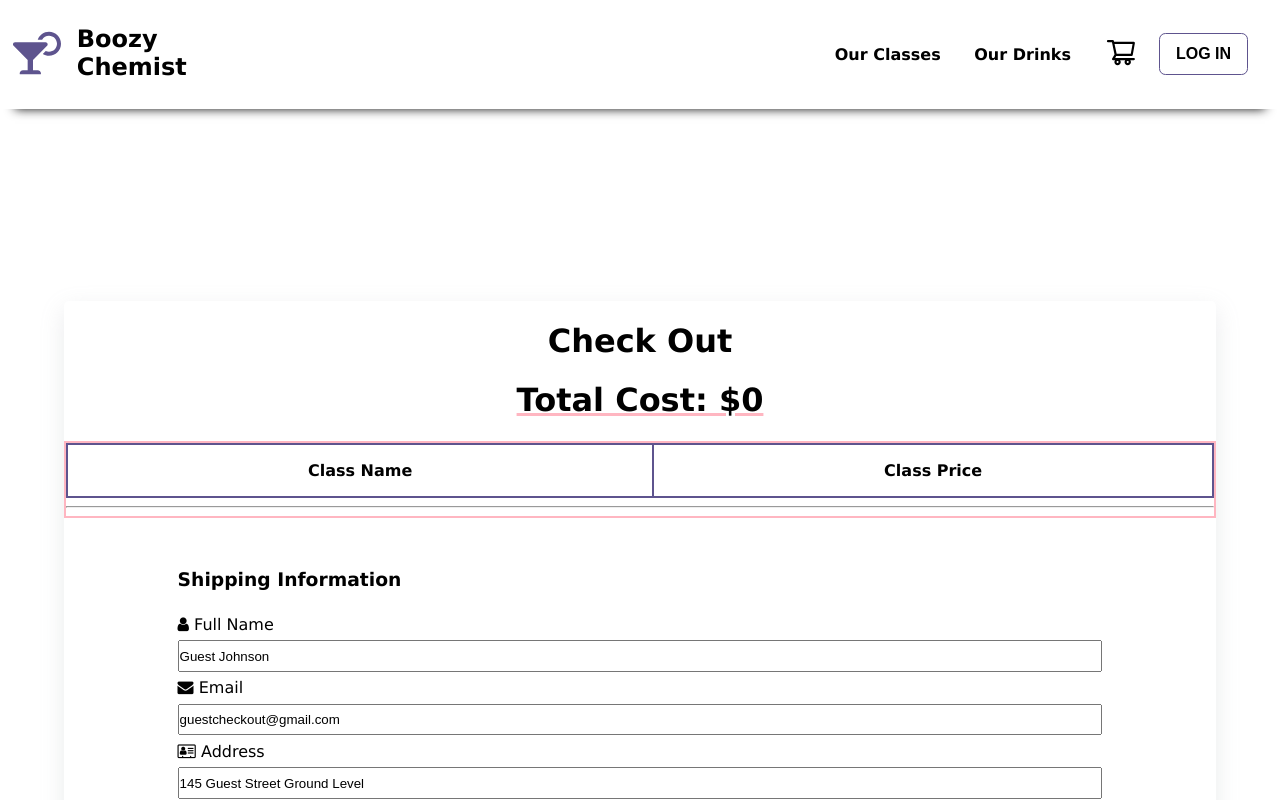
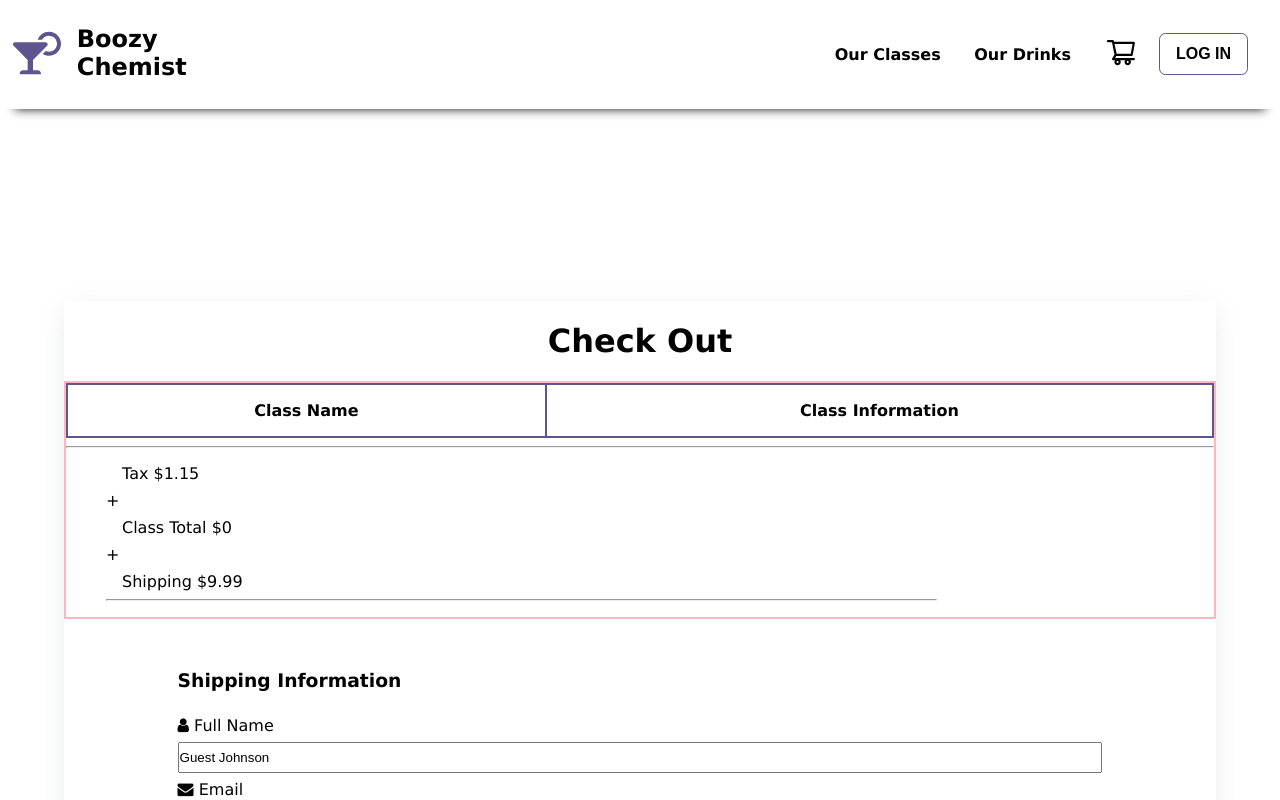
Before and after one commit to Lauryn-Owens/Boozy-Chemist, a React (Vite) app: page /checkout in a window 1280 px wide. Both pictures are taken after a click on the button "CONTINUE AS GUEST". Shown: the top 800 px of the page. Built offline with nearby package versions, Linux system fonts and the light colour scheme.

Commit message:
--fixed totalcost logic and ui on the checkout page -- added toFix to the totalcost to only render first two places after decimal -- added logic for if shipping and billing is different the values of the input fields are also different it a user is checking out a guest or a memeber

```diff
--- a/src/ComponentStyles/CheckOutStyle/checkOutStyle.module.css
+++ b/src/ComponentStyles/CheckOutStyle/checkOutStyle.module.css
@@ -36,8 +36,20 @@ td,
 tr {
   padding: 2rem;
 }
+.priceInformation{
+  list-style-type: none;
+}
+.priceInformation .amount{
+  margin-top: 0.5rem;
+  margin-bottom: 0.5rem;
+  position: relative;
+  left:1rem;
+}
+.priceInformation .hrLine{
+  width:75%;
+}
 .generalCustomerInformation,
-.billingInformation, billingAddressInformation {
+.billingInformation, .billingAddressInformation {
   display: flex;
   flex-direction: column;
   width: 85%;
@@ -45,11 +57,11 @@ tr {
   gap: 0.4rem;
 }
 .generalCustomerInformation input,
-.billingInformation input {
+.billingInformation input, .billingAddressInformation input {
   padding: 0.4rem 0;
 }
 .generalCustomerInformation input:hover,
-.billingInformation input:hover {
+.billingInformation input:hover, .billingAddressInformation input:hover {
   border: 0.18rem solid var(--purple);
 }
 .iconContainer > * {
--- a/src/Components/CheckOut/checkOut.jsx
+++ b/src/Components/CheckOut/checkOut.jsx
@@ -38,11 +38,15 @@ const CheckOut = ({guestCheckOut}) => {
   const location = useLocation();
   const cartTotal = location.state;
 
-  const tax = 1.04;
+  const sumItems = state.reduce((total, item) => {
+    return total + item.classPrice * item.quantity;
+  }, 0);
+
+  let tax = 1.15;
   const shippingCost = 9.99;
 
   const totalWithTax = (total) => {
-    return tax * total + shippingCost;
+    return tax * sumItems + shippingCost;
   };
 
   const navigate = useNavigate();
@@ -62,13 +66,12 @@ const CheckOut = ({guestCheckOut}) => {
     <>
       <div className={style.checkout}>
         <h1 className={style.checkoutHeader}> Check Out</h1>
-        {state.length === 0 ? <h1 className={style.totalCost}>Total Cost: $0</h1> : null}
         <section className={style.totalCostDetails}>
           <table>
             <thead>
               <tr>
                 <th>Class Name</th>
-                <th>Class Price</th>
+                <th>Class Information</th>
               </tr>
             </thead>
             <tbody>
@@ -92,8 +95,30 @@ const CheckOut = ({guestCheckOut}) => {
             </tbody>
           </table>
           <hr />
-          {state.length > 0 && <h1>Total Cost: ${fullTotal}</h1>}
-        </section>
+          <ul className={style.priceInformation}>
+            <li className={style.amount}>
+               Tax ${tax}
+            </li>
+            <li>
+               &#43;
+            </li>
+            <li className={style.amount}>
+               Class Total ${sumItems}
+            </li>
+            <li>
+               &#43;
+            </li>
+            <li className={style.amount}>
+               Shipping ${shippingCost}
+            </li>
+            <li className={style.hrLine}>
+              <hr/>
+            </li>
+            <li className={style.hrLine}>
+            {state.length > 0 && <h1>Total Cost: ${fullTotal.toFixed(2)}</h1>}
+            </li>
+          </ul>
+              </section>
         <section className={style.checkOutDetails}>
           <form onSubmit={(e) => {
             e.preventDefault();
@@ -196,15 +221,16 @@ const CheckOut = ({guestCheckOut}) => {
                />
             </section>
               {
-                !billingAddress && (
-                  <section className={style.billingAddressInformation}>
+                !billingAddress   && (
+                  <section
+                  className={style.billingAddressInformation}>
                   <h3>Billing Address</h3>
               <label htmlFor="fullName">
                 <i className="fa fa-user"></i> Full Name
               </label>
               <input
               required
-              value={guestCheckOut ? 'Guest Johnson': 'Isabelle Smith'}
+              value={guestCheckOut ? 'Guest Johnson': 'Billing Jones'}
               type="text"
               id={style.fullName}
               name="fullName"
@@ -214,14 +240,14 @@ const CheckOut = ({guestCheckOut}) => {
                 <i className="fa fa-envelope"></i> Email
               </label>
               <input required
-              value={guestCheckOut ? 'guestcheckout@gmail.com': 'boozychemist@gmail.com'}
+              value={guestCheckOut ? 'guestcheckout@gmail.com': 'billingchemist@gmail.com'}
                type="email" id={style.email} name="email"
                onChange={onChangeHandler} />
               <label htmlFor="adr">
                 <i className="fa fa-address-card-o"></i> Address
               </label>
               <input required
-               value={guestCheckOut ? '145 Guest Street Ground Level': '123 Main Street Apt.2G'}
+               value={guestCheckOut ? '145 Guest Street Ground Level': '123 Billing Street Apt.11F'}
                type="text" id={style.address} name="address"
                onChange={onChangeHandler} />
               <label htmlFor="city">
```
